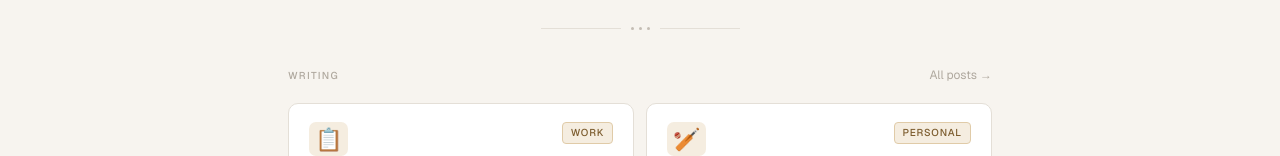
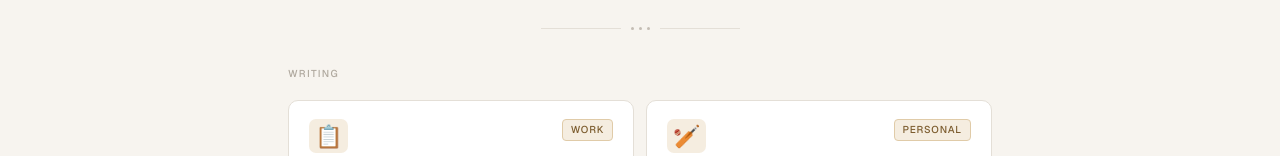
Before and after one commit to adarshkabra/adarsh-kabra, a Next.js app: page / in a window 1280 px wide. Shown: the part 203-359 px from the top of the page. Built offline with nearby package versions, Linux system fonts and the light colour scheme; a web font is replaced by a local one.

Commit message:
remove all posts link

```diff
--- a/app/page.tsx
+++ b/app/page.tsx
@@ -78,7 +78,7 @@ export default function Home() {
       <section style={{ marginBottom: 48 }}>
         <div style={{ display: 'flex', justifyContent: 'space-between', alignItems: 'center', marginBottom: 18 }}>
           <p className="section-label" style={{ marginBottom: 0 }}>Writing</p>
-          <Link href="/writing" style={{ fontSize: 12, color: '#afa89e' }}>All posts →</Link>
+
         </div>
 
         <div style={{ display: 'grid', gridTemplateColumns: '1fr 1fr', gap: 12 }}>
```
